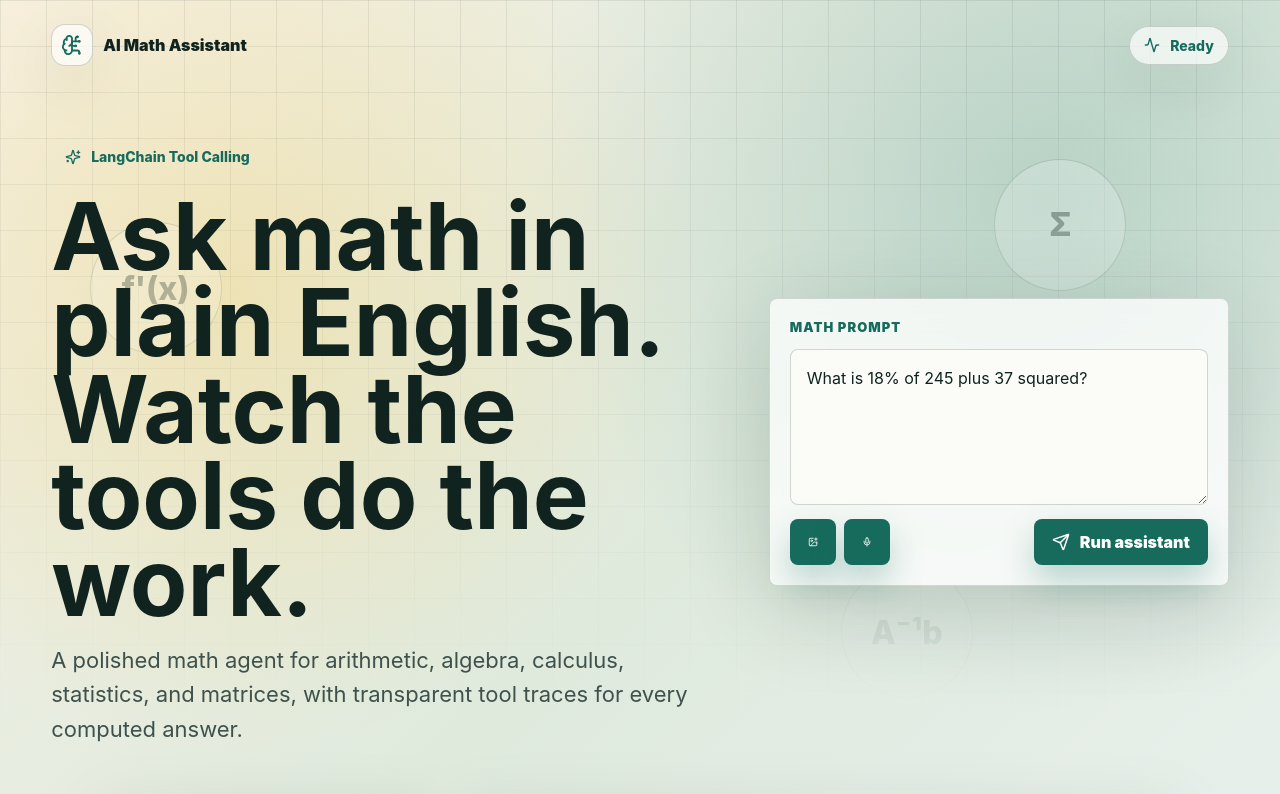
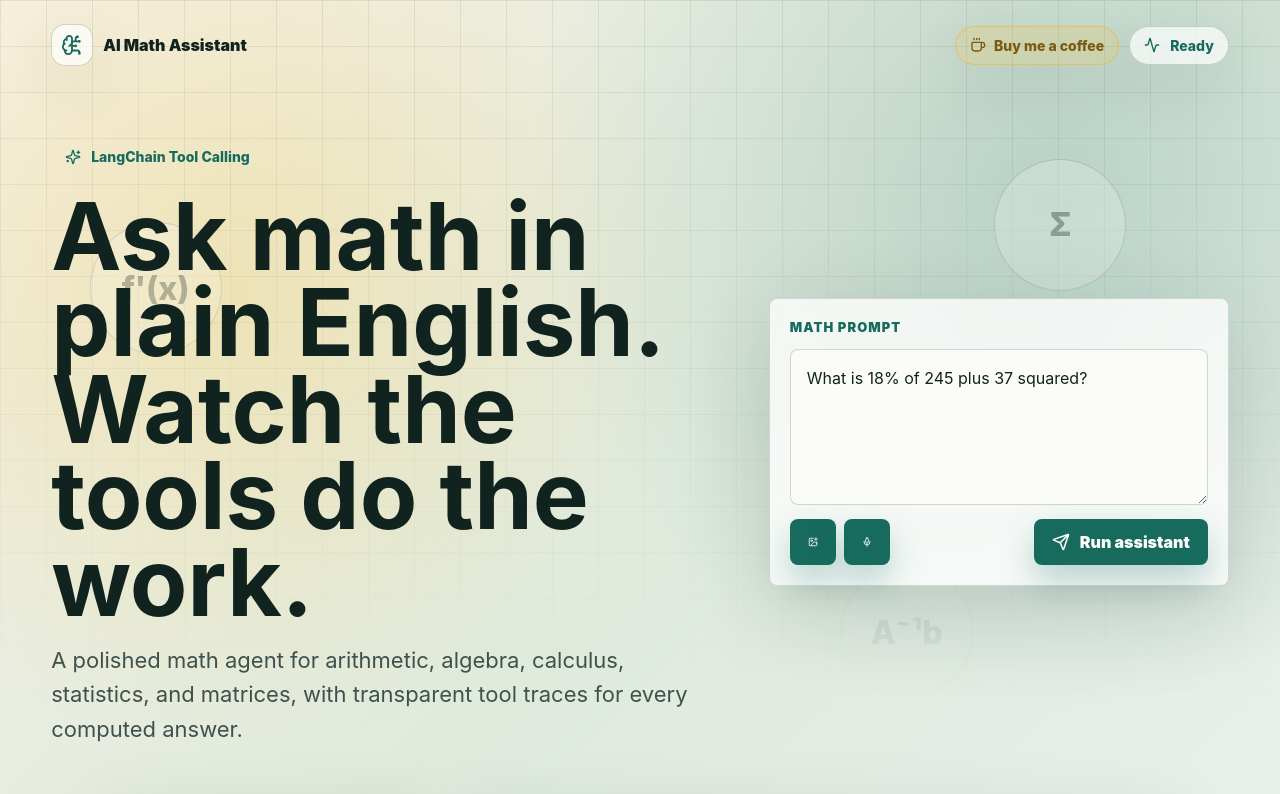
Before and after one commit to Fran6jy/Agentic-Sytem, a React (Vite) app: page / in a window 1280 px wide. Shown: the top 794 px of the page. Built offline with nearby package versions, Linux system fonts and the light colour scheme.

Commit message:
Add a buy-me-a-coffee PayPal button
Amber pill in the topbar linking to paypal.me/Fran6jy so visitors can
support the project; opens in a new tab.

```diff
--- a/src/main.jsx
+++ b/src/main.jsx
@@ -5,6 +5,7 @@ import {
   BrainCircuit,
   Calculator,
   CheckCircle2,
+  Coffee,
   FlaskConical,
   FunctionSquare,
   ImagePlus,
@@ -216,9 +217,21 @@ function App() {
             <span className="brand-mark"><BrainCircuit size={22} /></span>
             <span>AI Math Assistant</span>
           </div>
-          <div className="status-pill">
-            <Activity size={16} />
-            {modeLabel}
+          <div className="topbar-actions">
+            <a
+              className="coffee-button"
+              href="https://paypal.me/Fran6jy"
+              target="_blank"
+              rel="noopener noreferrer"
+              title="Support this project with a coffee via PayPal"
+            >
+              <Coffee size={16} />
+              <span>Buy me a coffee</span>
+            </a>
+            <div className="status-pill">
+              <Activity size={16} />
+              {modeLabel}
+            </div>
           </div>
         </nav>
 
--- a/src/styles.css
+++ b/src/styles.css
@@ -118,6 +118,32 @@ button {
   border: 1px solid rgba(16, 35, 31, 0.18);
   background: rgba(255, 255, 255, 0.68);
   box-shadow: 0 18px 60px rgba(16, 35, 31, 0.09);
+}
+
+.topbar-actions {
+  display: inline-flex;
+  align-items: center;
+  gap: 10px;
+}
+
+.coffee-button {
+  display: inline-flex;
+  align-items: center;
+  gap: 8px;
+  border: 1px solid rgba(240, 180, 41, 0.55);
+  border-radius: 999px;
+  padding: 10px 14px;
+  font-size: 14px;
+  font-weight: 800;
+  color: #7a5a10;
+  background: rgba(240, 180, 41, 0.18);
+  text-decoration: none;
+  box-shadow: 0 18px 60px rgba(16, 35, 31, 0.09);
+}
+
+.coffee-button:hover {
+  background: rgba(240, 180, 41, 0.32);
+  transform: translateY(-1px);
 }
 
 .brand-mark {
```
